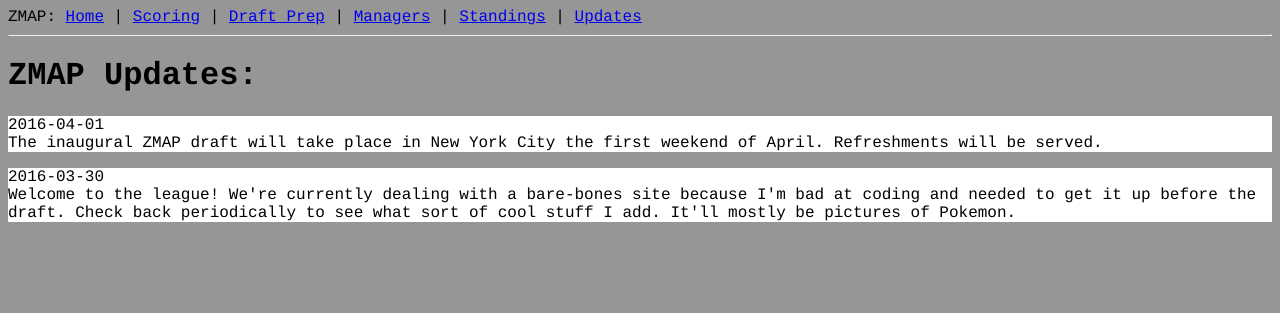
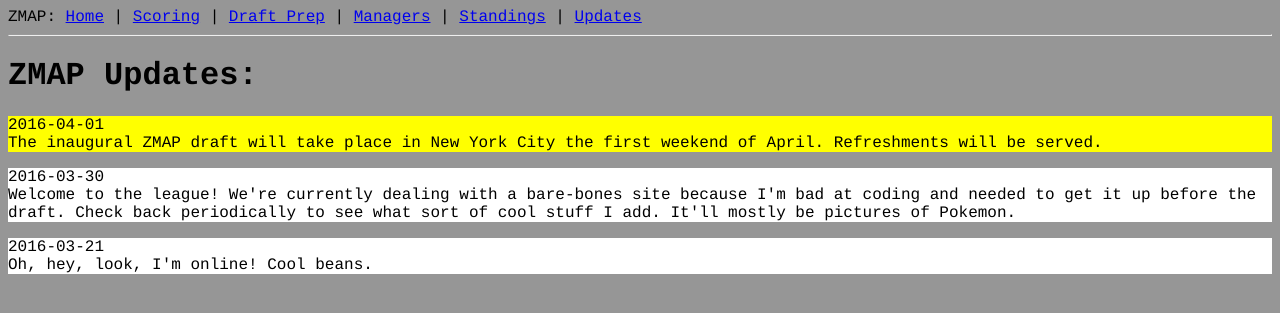
Before and after one commit to austinschleder/zmap, a Flask app: page /updates in a window 1280 px wide. Shown: the top 313 px of the page. Run offline with Flask 2, Linux system fonts and the light colour scheme.

Commit message:
launch prep

```diff
--- a/app/templates/updates.html
+++ b/app/templates/updates.html
@@ -3,10 +3,13 @@
 
 <h1>ZMAP Updates:</h1>
 
-<p style='background-color:white;'>2016-04-01
+<p style='background-color:yellow;'>2016-04-01
 <br> The inaugural ZMAP draft will take place in New York City the first weekend of April. Refreshments will be served.</p>
 
 <p style='background-color:white;'>2016-03-30
 <br> Welcome to the league! We're currently dealing with a bare-bones site because I'm bad at coding and needed to get it up before the draft. Check back periodically to see what sort of cool stuff I add. It'll mostly be pictures of Pokemon.</p>
 
+<p style='background-color:white;'>2016-03-21
+<br> Oh, hey, look, I'm online! Cool beans. </p>
+
 {% endblock %}
```
